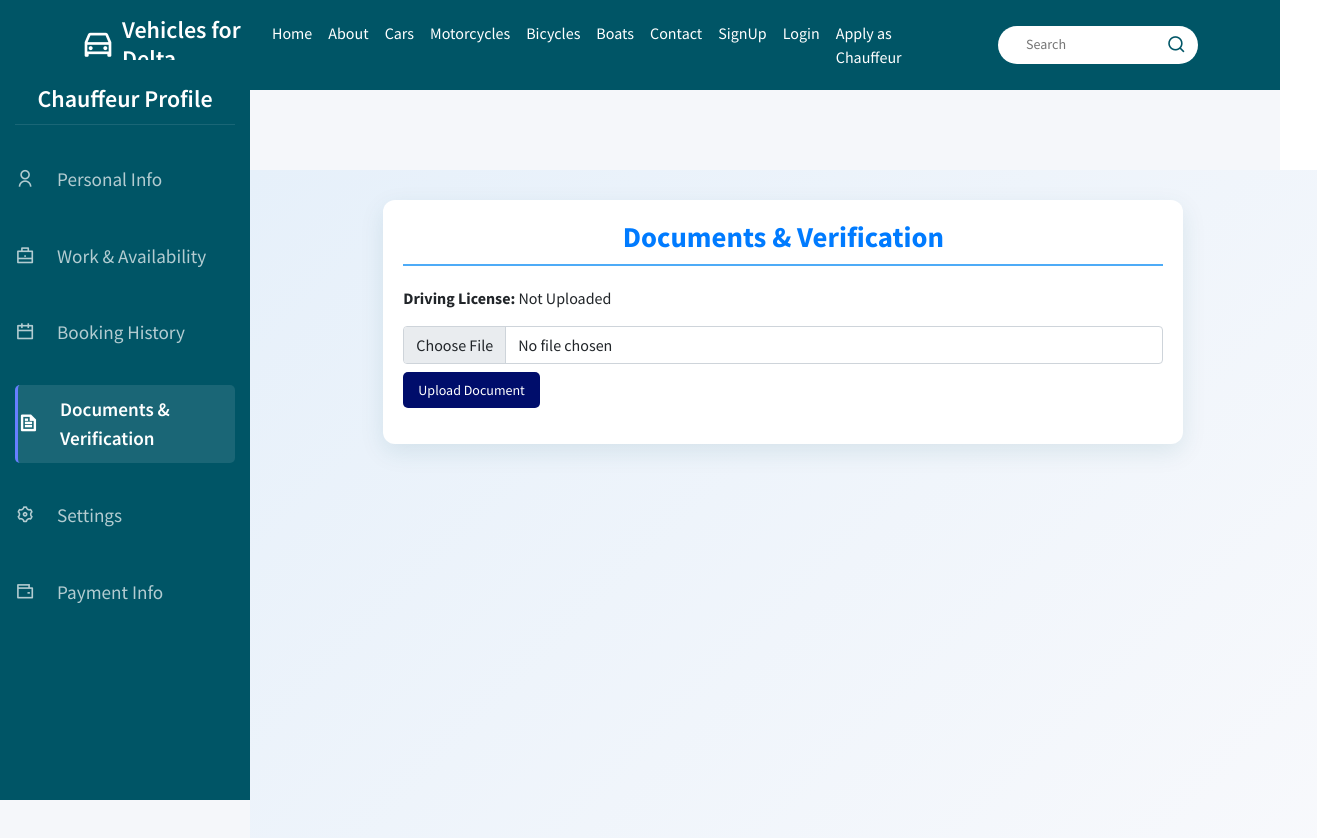
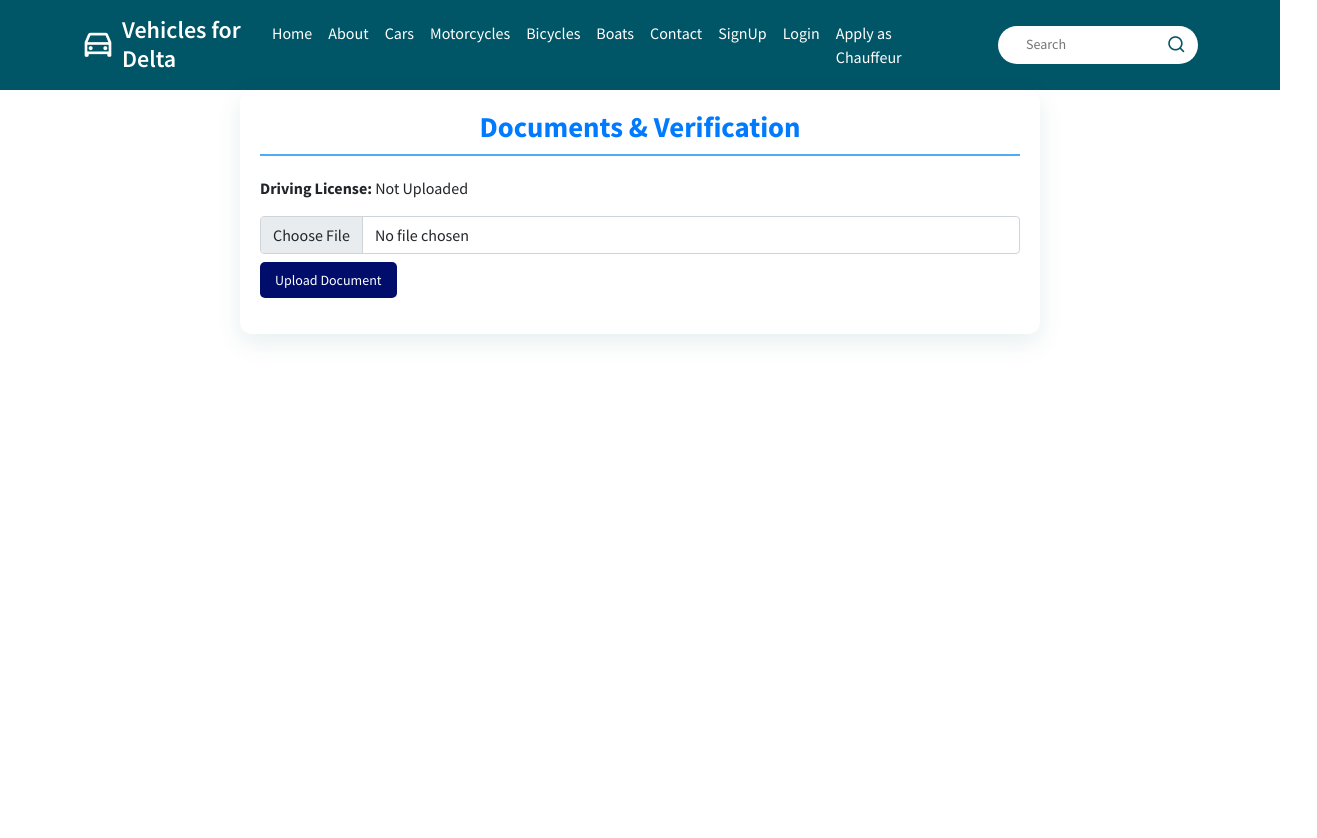
Before and after one commit to safa200322/DELTA, a React (Create React App) app in the folder frontend/: page /profile/documents-verification in a window 1280 px wide. Shown: the top 838 px of the page, 1317 px wide, since content can reach past the window. After the commit the page ends 800 px from the top, so only its background shows below. Built offline with nearby package versions, Linux system fonts and the light colour scheme; a web font is replaced by a local one.

Commit message:
feat: Implement documents verification section and integrate with chauffeur profile

```diff
--- a/frontend/src/pages/ChauffeurDocumentsVerification.jsx
+++ b/frontend/src/pages/ChauffeurDocumentsVerification.jsx
@@ -1,26 +1,10 @@
 import React, { useState } from "react";
-import {
-  Container,
-  Row,
-  Col,
-  Button,
-  FormGroup,
-  Input,
-  Nav,
-  NavItem,
-  NavLink,
-} from "reactstrap";
-import { useLocation } from "react-router-dom";
-import { NavLink as RouterNavLink } from "react-router-dom";
-import "remixicon/fonts/remixicon.css";
+import { FormGroup, Input, Button } from "reactstrap";
 import "../styles/chauffeur-profile.css";
 
+// Pure section component for profile subpage rendering
 const DocumentsVerification = () => {
   const [license, setLicense] = useState(null);
-  const [sidebarOpen, setSidebarOpen] = useState(false);
-  const location = useLocation();
-
-  const toggleSidebar = () => setSidebarOpen(!sidebarOpen);
 
   const handleFileChange = (e) => {
     const file = e.target.files[0];
@@ -30,88 +14,9 @@ const DocumentsVerification = () => {
   };
 
   return (
-    <div className="chauffeur-profile">
-      <Container fluid>
-        <Row>
-          <Col
-            xs="12"
-            md="3"
-            lg="2"
-            className={`sidebar ${sidebarOpen ? "sidebar-open" : ""}`}
-          >
-            <div className="sidebar-header">
-              <h3>Chauffeur Profile</h3>
-              <i
-                className="ri-menu-line sidebar-toggle d-md-none"
-                onClick={toggleSidebar}
-              ></i>
-            </div>
-            <Nav vertical className="sidebar-nav">
-              <NavItem>
-                <RouterNavLink
-                  to="/profile/personal-info"
-                  className={({ isActive }) =>
-                    isActive ? "nav-link active" : "nav-link"
-                  }
-                >
-                  <i className="ri-user-line"></i> Personal Info
-                </RouterNavLink>
-              </NavItem>
-              <NavItem>
-                <RouterNavLink
-                  to="/profile/work-availability"
-                  className={({ isActive }) =>
-                    isActive ? "nav-link active" : "nav-link"
-                  }
-                >
-                  <i className="ri-briefcase-line"></i> Work & Availability
-                </RouterNavLink>
-              </NavItem>
-              <NavItem>
-                <RouterNavLink
-                  to="/profile/booking-history"
-                  className={({ isActive }) =>
-                    isActive ? "nav-link active" : "nav-link"
-                  }
-                >
-                  <i className="ri-calendar-line"></i> Booking History
-                </RouterNavLink>
-              </NavItem>
-              <NavItem>
-                <RouterNavLink
-                  to="/profile/documents-verification"
-                  className={({ isActive }) =>
-                    isActive ? "nav-link active" : "nav-link"
-                  }
-                >
-                  <i className="ri-file-text-line"></i> Documents & Verification
-                </RouterNavLink>
-              </NavItem>
-              <NavItem>
-                <RouterNavLink
-                  to="/profile/settings"
-                  className={({ isActive }) =>
-                    isActive ? "nav-link active" : "nav-link"
-                  }
-                >
-                  <i className="ri-settings-3-line"></i> Settings
-                </RouterNavLink>
-              </NavItem>
-              <NavItem>
-                <RouterNavLink
-                  to="/profile/payment-info"
-                  className={({ isActive }) =>
-                    isActive ? "nav-link active" : "nav-link"
-                  }
-                >
-                  <i className="ri-wallet-line"></i> Payment Info
-                </RouterNavLink>
-              </NavItem>
-            </Nav>
-          </Col>
-          <Col xs="12" md="9" lg="10" className="content-area">
     <div className="profile-section">
       <h2>Documents & Verification</h2>
+      <div className="section-content">
         <FormGroup>
           <p>
             <strong>Driving License:</strong>{" "}
@@ -134,9 +39,6 @@ const DocumentsVerification = () => {
           </Button>
         </FormGroup>
       </div>
-          </Col>
-        </Row>
-      </Container>
     </div>
   );
 };
--- a/frontend/src/pages/ChauffeurProfilePage.jsx
+++ b/frontend/src/pages/ChauffeurProfilePage.jsx
@@ -1,9 +1,10 @@
-import React, { useEffect, useState } from "react";
+import React, { useEffect, useState, useRef } from "react";
 import { Routes, Route, NavLink } from "react-router-dom";
 import { Container, Row, Col, Button, Nav, NavItem } from "reactstrap";
 import "remixicon/fonts/remixicon.css";
 import "../styles/chauffeur-profile.css";
 import ChauffeurBookingHistory from "./ChauffeurBookingHistory";
+import DocumentsVerification from "./ChauffeurDocumentsVerification";
 
 // Personal Info Section
 const PersonalInfo = ({ profile, loading, error, successMsg, editMode, setEditMode, editData, handleEditChange, handleEditSubmit }) => (
@@ -157,17 +158,6 @@ const WorkAvailability = () => {
   );
 };
 
-// Documents & Verification Section
-const DocumentsVerification = () => (
-  <div className="profile-section">
-    <h2>Documents & Verification</h2>
-    <div className="section-content">
-      <p><strong>Driving License:</strong> Uploaded (License #DL123456)</p>
-      <Button color="primary">Upload New Document</Button>
-    </div>
-  </div>
-);
-
 // Settings Section
 const Settings = () => (
   <div className="profile-section">
--- a/frontend/src/pages/ChauffeurWorkAvailability.jsx
+++ b/frontend/src/pages/ChauffeurWorkAvailability.jsx
@@ -1,20 +1,14 @@
 import React, { useEffect, useState } from "react";
-import { Container, Row, Col, Button, Nav, NavItem, NavLink } from "reactstrap";
-import { Link, useLocation } from "react-router-dom";
-import { NavLink as RouterNavLink } from "react-router-dom";
-import "remixicon/fonts/remixicon.css";
+import { Button } from "reactstrap";
 import "../styles/chauffeur-profile.css";
 
-const WorkAvailability = () => {
+// Pure section component for profile subpage rendering
+const ChauffeurWorkAvailability = () => {
   const [status, setStatus] = useState("Available");
-  const [sidebarOpen, setSidebarOpen] = useState(false);
   const [assignments, setAssignments] = useState([]);
   const [loading, setLoading] = useState(true);
   const [error, setError] = useState(null);
   const [actionMsg, setActionMsg] = useState("");
-  const location = useLocation();
-
-  const toggleSidebar = () => setSidebarOpen(!sidebarOpen);
 
   useEffect(() => {
     const fetchAssignments = async () => {
@@ -83,97 +77,13 @@ const WorkAvailability = () => {
   };
 
   return (
-    <div className="chauffeur-profile">
-      <Container fluid>
-        <Row>
-          <Col
-            xs="12"
-            md="3"
-            lg="2"
-            className={`sidebar ${sidebarOpen ? "sidebar-open" : ""}`}
-          >
-            <div className="sidebar-header">
-              <h3>Chauffeur Profile</h3>
-              <i
-                className="ri-menu-line sidebar-toggle d-md-none"
-                onClick={toggleSidebar}
-              ></i>
-            </div>
-            <Nav vertical className="sidebar-nav">
-              <NavItem>
-                <RouterNavLink
-                  to="/profile/personal-info"
-                  className={({ isActive }) =>
-                    isActive ? "nav-link active" : "nav-link"
-                  }
-                >
-                  <i className="ri-user-line"></i> Personal Info
-                </RouterNavLink>
-              </NavItem>
-              <NavItem>
-                <RouterNavLink
-                  to="/profile/work-availability"
-                  className={({ isActive }) =>
-                    isActive ? "nav-link active" : "nav-link"
-                  }
-                >
-                  <i className="ri-briefcase-line"></i> Work & Availability
-                </RouterNavLink>
-              </NavItem>
-              <NavItem>
-                <RouterNavLink
-                  to="/profile/booking-history"
-                  className={({ isActive }) =>
-                    isActive ? "nav-link active" : "nav-link"
-                  }
-                >
-                  <i className="ri-calendar-line"></i> Booking History
-                </RouterNavLink>
-              </NavItem>
-              <NavItem>
-                <RouterNavLink
-                  to="/profile/documents-verification"
-                  className={({ isActive }) =>
-                    isActive ? "nav-link active" : "nav-link"
-                  }
-                >
-                  <i className="ri-file-text-line"></i> Documents & Verification
-                </RouterNavLink>
-              </NavItem>
-              <NavItem>
-                <RouterNavLink
-                  to="/profile/settings"
-                  className={({ isActive }) =>
-                    isActive ? "nav-link active" : "nav-link"
-                  }
-                >
-                  <i className="ri-settings-3-line"></i> Settings
-                </RouterNavLink>
-              </NavItem>
-              <NavItem>
-                <RouterNavLink
-                  to="/profile/payment-info"
-                  className={({ isActive }) =>
-                    isActive ? "nav-link active" : "nav-link"
-                  }
-                >
-                  <i className="ri-wallet-line"></i> Payment Info
-                </RouterNavLink>
-              </NavItem>
-            </Nav>
-          </Col>
-          <Col xs="12" md="9" lg="10" className="content-area">
     <div className="profile-section">
       <h2>Work & Availability</h2>
       <div className="section-content">
         <p>
           <strong>Current Status:</strong> {status}
         </p>
-                <Button
-                  color="primary"
-                  onClick={handleStatusChange}
-                  className="mb-3"
-                >
+        <Button color="primary" onClick={handleStatusChange} className="mb-3">
           Change Status
         </Button>
         <div className="assigned-vehicles">
@@ -188,28 +98,22 @@ const WorkAvailability = () => {
             <ul>
               {assignments.map((a) => (
                 <li key={a.ReservationID}>
-                          Reservation #{a.ReservationID} for {a.RenterName} (
-                          {a.PhoneNumber})
+                  Reservation #{a.ReservationID} for {a.RenterName} ({a.PhoneNumber})
                   <br />
-                          <strong>From:</strong> {a.StartDate}{" "}
-                          <strong>To:</strong> {a.EndDate}
+                  <strong>From:</strong> {a.StartDate} <strong>To:</strong> {a.EndDate}
                   <br />
                   <Button
                     color="success"
                     size="sm"
                     className="me-2"
-                            onClick={() =>
-                              handleAssignmentAction(a.ReservationID, "Accepted")
-                            }
+                    onClick={() => handleAssignmentAction(a.ReservationID, "Accepted")}
                   >
                     Accept
                   </Button>
                   <Button
                     color="danger"
                     size="sm"
-                            onClick={() =>
-                              handleAssignmentAction(a.ReservationID, "Rejected")
-                            }
+                    onClick={() => handleAssignmentAction(a.ReservationID, "Rejected")}
                   >
                     Reject
                   </Button>
@@ -221,14 +125,7 @@ const WorkAvailability = () => {
         </div>
       </div>
     </div>
-          </Col>
-        </Row>
-      </Container>
-    </div>
   );
 };
 
-// This page should be rendered by the route /chauffeur/dashboard/work-availability
-// Remove sidebar and layout duplication if this is now a subpage of ChauffeurProfilePage
-// Only export the WorkAvailability component
-export default WorkAvailability;
+export default ChauffeurWorkAvailability;
```
Also changed, not shown: 1 other file (tests, documents, lock files or other folders). Lines whose indentation alone changed are shown as unchanged.
